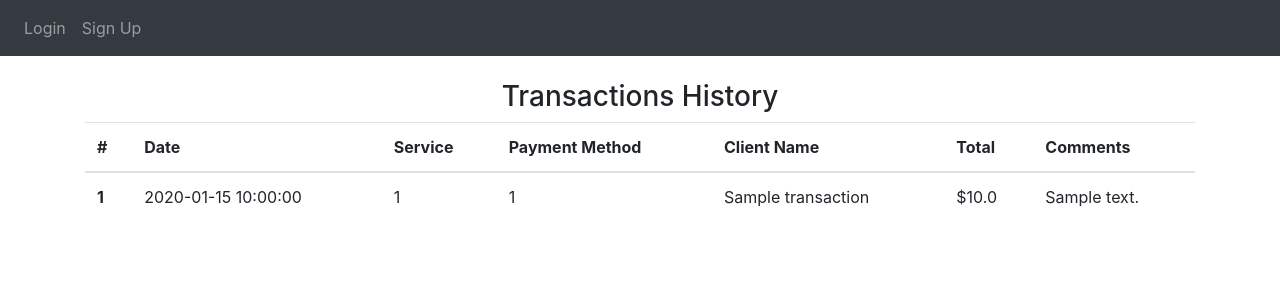
After one commit to ejbertrand/invoicing-recommender, a Flask app: page /transactions in a window 1280 px wide. The commit adds this page. Shown: the top 300 px of the page. Run offline with Flask 2, Linux system fonts and the light colour scheme; tables that the repository leaves empty hold one stand-in row (values such as "Sample post"); some libraries are stand-ins or nearby versions.

Commit message:
Prototype almost finished. Created the payments section, service configuration. Also included transactions registry and transactions historical query, besides Bootstrap retouches

```diff
--- a/main.py
+++ b/main.py
@@ -1,4 +1,3 @@
-# 0. Changed the importing declaration of the website package
 import website as web
 
 app = web.create_app()
--- a/website/static/index.js
+++ b/website/static/index.js
@@ -1,8 +1,17 @@
-function deleteNote(noteId) {
-  fetch("/delete-note", {
+function deleteService(serviceId) {
+  fetch("/delete-service", {
     method: "POST",
-    body: JSON.stringify({ noteId: noteId }),
+    body: JSON.stringify({ serviceId: serviceId }),
   }).then((_res) => {
-    window.location.href = "/";
+    window.location.href = "/services-config";
   });
 }
+
+function deletePayment(paymentId) {
+  fetch("/delete-payment-method", {
+    method: "POST",
+    body: JSON.stringify({ paymentId: paymentId }),
+  }).then((_res) => {
+    window.location.href = "/payment-config";
+  });
+}
--- a/website/templates/base.html
+++ b/website/templates/base.html
@@ -5,9 +5,10 @@
     <meta name="viewport" content="width=device-width, initial-scale=1">
     <link
      rel="stylesheet"
-      href="https://cdn.jsdelivr.net/npm/bootstrap@4.6.0/dist/css/bootstrap.min.css"
-      integrity="undefined"
-      crossorigin="anonymous">
+     href="https://stackpath.bootstrapcdn.com/bootstrap/4.4.1/css/bootstrap.min.css"
+     integrity="sha384-Vkoo8x4CGsO3+Hhxv8T/Q5PaXtkKtu6ug5TOeNV6gBiFeWPGFN9MuhOf23Q9Ifjh"
+     crossorigin="anonymous"
+   />
    <link
      rel="stylesheet"
      href="https://stackpath.bootstrapcdn.com/font-awesome/4.7.0/css/font-awesome.min.css"
@@ -17,6 +18,44 @@
   </head>
   <body>
 
+    {% if user.is_authenticated %}
+    <nav class="navbar navbar-expand-lg navbar-dark bg-dark">
+      <div class="container-fluid">
+        <a class="navbar-brand" href="/">AT Center</a>
+        <button class="navbar-toggler" type="button" data-bs-toggle="collapse"
+          data-bs-target="#navbarNavDarkDropdown" aria-controls="navbarNavDarkDropdown"
+          aria-expanded="false" aria-label="Toggle navigation">
+          <span class="navbar-toggler-icon"></span>
+        </button>
+        <div class="collapse navbar-collapse" id="navbarNavDarkDropdown">
+          <ul class="navbar-nav">
+            <li><a class="nav-item nav-link" id="transactions" href="/transactions">Transactions</a></li>
+            <li><div class="dropdown show">
+              <a class="btn btn-secondary dropdown-toggle" href="#" role="button"
+               id="dropdownMenuLink" data-toggle="dropdown" aria-haspopup="true"
+               aria-expanded="false">
+                Settings
+              </a>
+              <div class="dropdown-menu" aria-labelledby="dropdownMenuLink">
+                <a class="dropdown-item" href="/services-config">Services</a>
+                <a class="dropdown-item" href="/payment-config">Payment Methods</a>
+              </div>
+            </div></li>
+            <!-- <li class="nav-item dropdown">
+              <a class="nav-link dropdown-toggle" href="#" id="navbarDarkDropdownMenuLink" role="button" data-bs-toggle="dropdown" aria-expanded="false">
+                Settings
+              </a>
+              <ul class="dropdown-menu dropdown-menu-dark" aria-labelledby="navbarDarkDropdownMenuLink">
+                <li><a class="dropdown-item" href="/services-config">Services</a></li>
+                <li><a class="dropdown-item" href="/payment-config">Payment Methods</a></li>
+              </ul>
+            </li> -->
+            <li><a class="nav-item nav-link" id="logout" href="/logout">Logout</a></li>
+          </ul>
+        </div>
+      </div>
+    </nav>
+    {% else %}
     <nav class="navbar navbar-expand-lg navbar-dark bg-dark">
       <button
         class="navbar-toggler"
@@ -28,16 +67,12 @@
       </button>
       <div class="collapse navbar-collapse" id="navbar">
         <div class="navbar-nav">
-          {% if user.is_authenticated %}
-          <a class="nav-item nav-link" id="logout" href="/logout">Logout</a>
-          <a class="nav-item nav-link" id="home" href="/">Home</a>
-          {% else %}
           <a class="nav-item nav-link" id="login" href="/login">Login</a>
           <a class="nav-item nav-link" id="signUp" href="/sign-up">Sign Up</a>
-          {% endif %}
         </div>
       </div>
     </nav>
+    {% endif %}
 
     {% with messages = get_flashed_messages(with_categories=true) %}
       {% if messages %}
@@ -61,9 +96,7 @@
       {% endif %}
     {% endwith %}
 
-    <div class="container">
-    {% block content %}
-    {% endblock %}
+    <div class="container">{% block content %}{% endblock %}</div>
 
     <script
       src="https://code.jquery.com/jquery-3.2.1.slim.min.js"
--- a/website/templates/login.html
+++ b/website/templates/login.html
@@ -3,6 +3,7 @@
 	Login
 {% endblock %}
 {% block content %}
+<br/>
 	<form method="POST">
 		<h3 align="center">Login</h3>
 		<div class="form-group">
--- a/website/templates/sign_up.html
+++ b/website/templates/sign_up.html
@@ -3,6 +3,7 @@
 	Sign Up
 {% endblock %}
 {% block content %}
+<br/>
 	<form method="POST">
 		<h3 align="center">Sign Up</h3>
 		<div class="form-group">
--- /dev/null
+++ b/website/templates/transactions.html
@@ -0,0 +1,35 @@
+{% extends "base.html" %}
+{% block title %}
+	Payment Methods
+{% endblock %}
+{% block content %}
+<br/>
+<h3 align="center">Transactions History</h3>
+
+<table class="table table-hover">
+  <thead>
+    <tr>
+      <th scope="col">#</th>
+			<th scope="col">Date</th>
+      <th scope="col">Service</th>
+      <th scope="col">Payment Method</th>
+      <th scope="col">Client Name</th>
+			<th scope="col">Total</th>
+			<th scope="col">Comments</th>
+    </tr>
+  </thead>
+  <tbody>
+		{% for transaction in transactions %}
+    <tr>
+      <th scope="row">{{transaction.id}}</th>
+      <td>{{transaction.date}}</td>
+      <td>{{transaction.service_id}}</td>
+      <td>{{transaction.payment_id}}</td>
+			<td>{{transaction.client_name}}</td>
+			<td>${{transaction.total}}</td>
+			<td>{{transaction.comments}}</td>
+    </tr>
+		{% endfor %}
+  </tbody>
+</table>
+{% endblock %}
--- a/website/views/auth.py
+++ b/website/views/auth.py
@@ -1,8 +1,6 @@
 from flask import Blueprint, render_template, request, flash, redirect, url_for, current_app
-# 2. Changed the hierarchy of the views
 from ..models import User
 from werkzeug.security import generate_password_hash, check_password_hash
-# 2. Changed the hierarchy of the views
 from .. import db, mail
 from flask_login import login_user, login_required, logout_user, current_user
 from flask_mail import Message
@@ -60,7 +58,7 @@ def sign_up():
 			db.session.add(new_user)
 			db.session.commit()
 			login_user(new_user, remember = True)
-			send_mail(email)
+			# send_mail(email)
 			flash("Account created!", category = "success")
 			return redirect(url_for("views.home"))
 	return render_template("sign_up.html", user = current_user)
--- a/website/views/views.py
+++ b/website/views/views.py
@@ -1,33 +1,107 @@
 from flask import Blueprint, render_template, request, flash, jsonify
 from flask_login import login_required, current_user
-# 2. Changed the hierarchy of the views
-from ..models import Note
+from ..models import Service, Payment, Transaction
 from .. import db
 import json
 
 views = Blueprint("views", __name__)
 
+def check_float(potential_float):
+	try:
+		float(potential_float)
+		return True
+	except ValueError:
+		return False
+
 @views.route('/', methods = ["GET", "POST"])
 @login_required
 def home():
 	if request.method == "POST":
-		note = request.form.get("note")
-		if len(note) < 1:
-			flash("Note is too short!", category = "error")
+		service_id = request.form.get("input_service")
+		payment_id = request.form.get("input_payment")
+		client_name = request.form.get("client_name")
+		total = request.form.get("total")
+		comments = request.form.get("comments")
+		sid = db.session.query(Service.id).filter_by(type=request.form.get("input_service")).all()
+		pid = db.session.query(Payment.id).filter_by(type=request.form.get("input_payment")).all()
+		alerts = 0
+		if not (sid):
+			flash("The service was not selected", category = "error")
+			alerts += 1
+		if not (pid):
+			flash("A payment method was not selected", category = "error")
+			alerts += 1
+		if len(client_name) < 1:
+			flash("The client name is missing!", category = "error")
+			alerts += 1
+		if len(total) < 1:
+			flash("The total is missing!", category = "error")
+			alerts += 1
+		if not check_float(total):
+			flash("The total is in invalid format!", category = "error")
+			alerts += 1
+		if (alerts == 0):
+			total_fl = float(total)
+			new_register = Transaction(service_id = sid[0][0], payment_id = pid[0][0], client_name = client_name, total = total_fl, comments = comments)
+			db.session.add(new_register)
+			db.session.commit()
+			flash("Transaction registered!", category = "success")
+	services = db.session.query(Service).all()
+	payments = db.session.query(Payment).all()
+	return render_template("home.html", user = current_user, services = services, payments = payments)
+
+@views.route('/services-config', methods = ['GET', 'POST'])
+@login_required
+def configure_service():
+	if request.method == 'POST':
+		service_type = request.form.get("service-type")
+		if len(service_type) < 3:
+			flash("The service type is too short!", category = "error")
 		else:
-			new_note = Note(data = note, user_id = current_user.id)
-			db.session.add(new_note)
+			new_service = Service(type = service_type)
+			db.session.add(new_service)
 			db.session.commit()
-			flash("Note added!", category = "success")
-	return render_template("home.html", user = current_user)
+			flash("Service added!", category = "success")
+	all_services = db.session.query(Service).all()
+	return render_template("services.html", user = current_user, services = all_services)
 
-@views.route("/delete-note", methods = ["POST"])
-def delete_note():
-	note = json.loads(request.data)
-	noteId = note['noteId']
-	note = Note.query.get(noteId)
-	if note:
-		if note.user_id == current_user.id:
-			db.session.delete(note)
+@views.route("/payment-config", methods = ['GET', 'POST'])
+@login_required
+def configure_payment():
+	if request.method == 'POST':
+		payment_type = request.form.get("payment-type")
+		if len(payment_type) < 3:
+			flash("The payment type is too short!", category = "error")
+		else:
+			new_payment = Payment(type = payment_type)
+			db.session.add(new_payment)
 			db.session.commit()
+			flash("Payment method added!", category = "success")
+	all_payments = db.session.query(Payment).all()
+	return render_template("payments.html", user = current_user, payments = all_payments)
+
+@views.route('/transactions')
+def show_transactions():
+	transactions = db.session.query(Transaction).all()
+	return render_template("transactions.html", user = current_user, transactions = transactions)
+
+@views.route("/delete-service", methods = ["POST"])
+def delete_service():
+	service = json.loads(request.data)
+	serviceId = service['serviceId']
+	service = Service.query.get(serviceId)
+	if service:
+		#if service.user_id == current_user.id:
+		db.session.delete(service)
+		db.session.commit()
 	return jsonify({})
+
+@views.route("/delete-payment-method", methods = ["POST"])
+def delete_payment():
+	payment = json.loads(request.data)
+	paymentId = payment['paymentId']
+	payment = Payment.query.get(paymentId)
+	if payment:
+		db.session.delete(payment)
+		db.session.commit()
+	return jsonify({})
```
Also changed, not shown: website/__init__.py (+10 -3 lines), website/models.py (+11 -10 lines), website/templates/home.html (+35 -6 lines), website/templates/payments.html (added, +25 -0 lines), website/templates/services.html (added, +25 -0 lines). Lines whose indentation alone changed are shown as unchanged.
